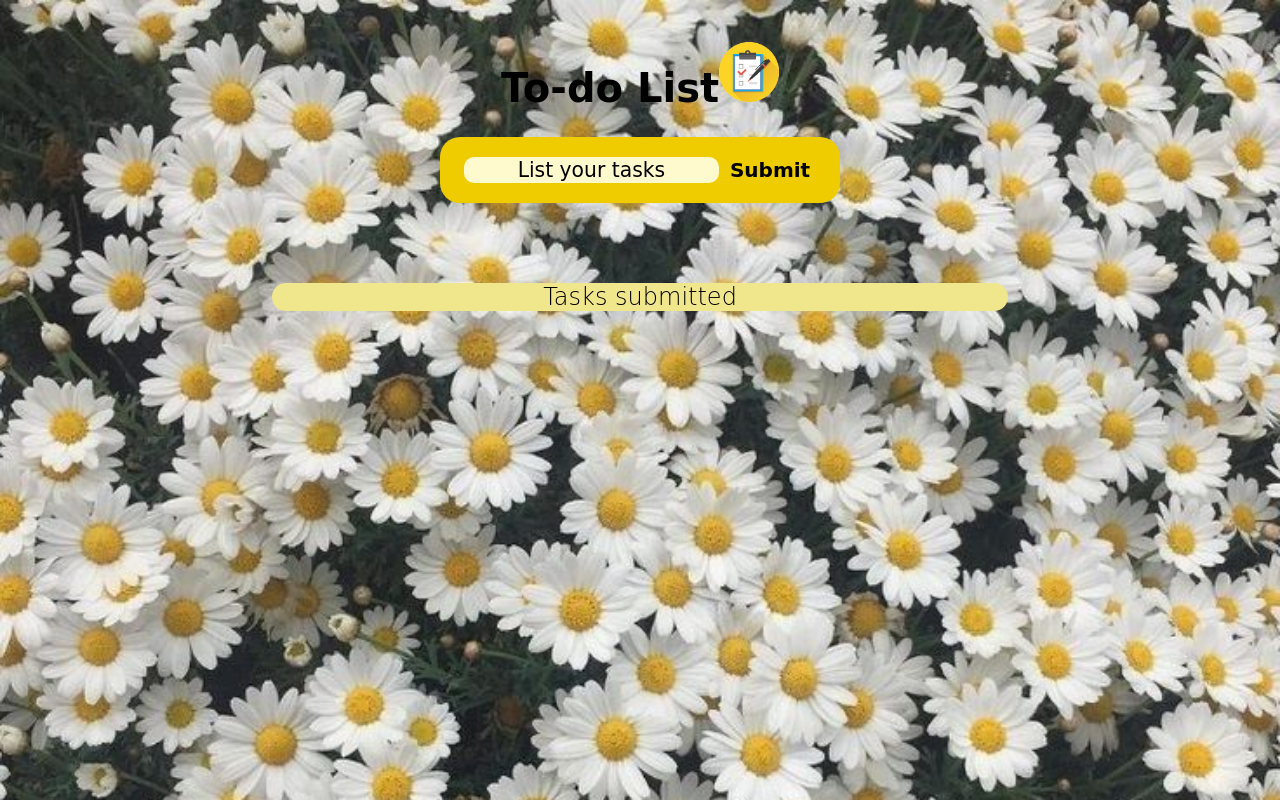
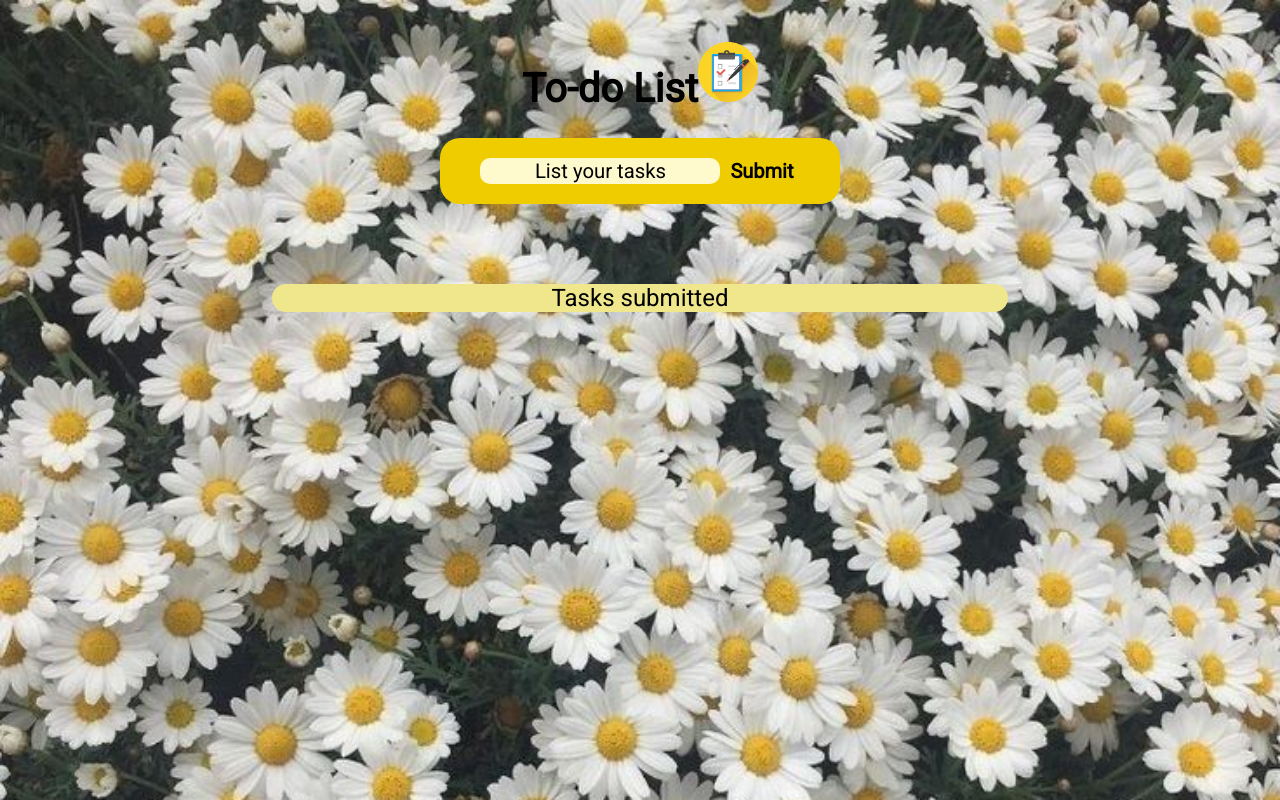
Before and after one commit to GenelynDeliola/To-Do-List, a plain HTML site: page index.html in a window 1280 px wide. Drawn offline with nearby package versions, Linux system fonts and the light colour scheme.

Commit message:
Update main.css

```diff
--- a/main.css
+++ b/main.css
@@ -1,7 +1,7 @@
 * {
     box-sizing: border-box;
     margin: 0;
-    font-family: 'Indie Flower', cursive;
+    font-family: 'Roboto', cursive;
 }
 
 body {
```
